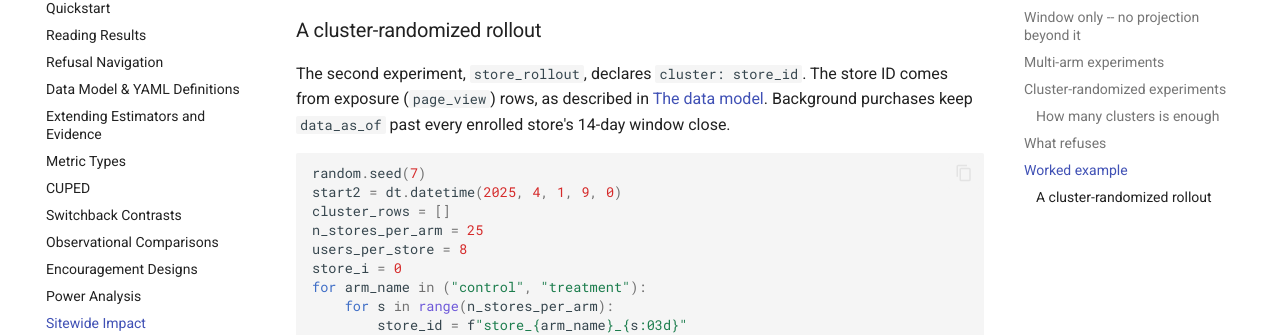
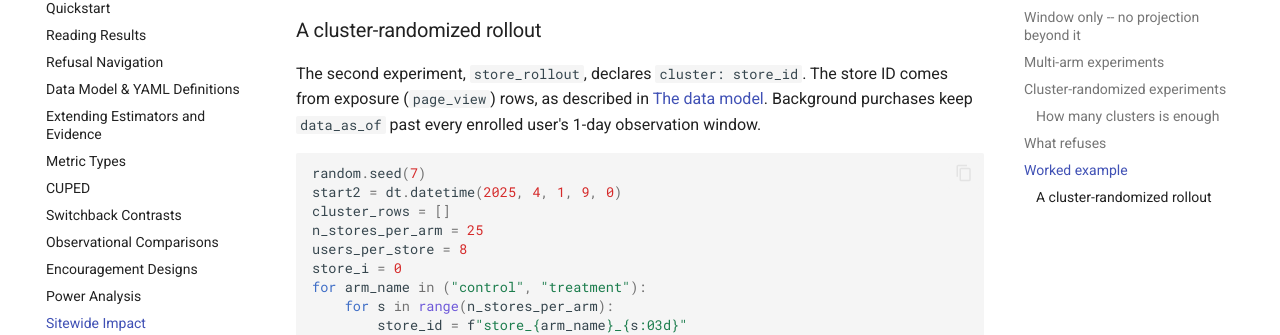
Before and after one commit to kylejcaron/increment, an MkDocs documentation site: the page built from docs/guides/sitewide-impact.md, in a window 1280 px wide and 900 px high, scrolled down 12915 px. Shown: the part 145-480 px from the top of the window. Built offline with MkDocs 1.6.1 and Material for MkDocs 9.7.7, drawn with Linux system fonts in a browser that asks for light colours; comment, search, counter and statistics services are not loaded.

Commit message:
Align sitewide guide outcomes with calendar window

````diff
--- a/docs/guides/sitewide-impact.md
+++ b/docs/guides/sitewide-impact.md
@@ -572,13 +572,12 @@
 metrics:
   - type: mean
     name: revenue_per_user
-    description: "Total purchase revenue per user over 14 days"
+    description: "Total purchase revenue per user in a 1-day observation window"
     entity: user_id
     preferred_direction: increase
     fact: purchase
     aggregation: sum
-    window_days: 14
-
+    window_days: 1
   - type: ratio
     name: revenue_per_session
     description: "Revenue per session (ratio of sums)"
@@ -587,11 +586,11 @@
     numerator:
       fact: purchase
       aggregation: sum
-      window_days: 14
+      window_days: 1
     denominator:
       fact: session_end
       aggregation: count
-      window_days: 14
+      window_days: 1
 """)
 Path("definitions/experiments.yaml").write_text("""\
 experiments:
@@ -755,8 +754,7 @@
 The second experiment, `store_rollout`, declares `cluster: store_id`.
 The store ID comes from exposure (`page_view`) rows, as described in
 [The data model](data-model.md#randomization-grain-vs-analysis-grain).
-Background purchases keep `data_as_of` past every enrolled store's
-14-day window close.
+Background purchases keep `data_as_of` past every enrolled user's 1-day observation window.
 
 ```python
 random.seed(7)
````
